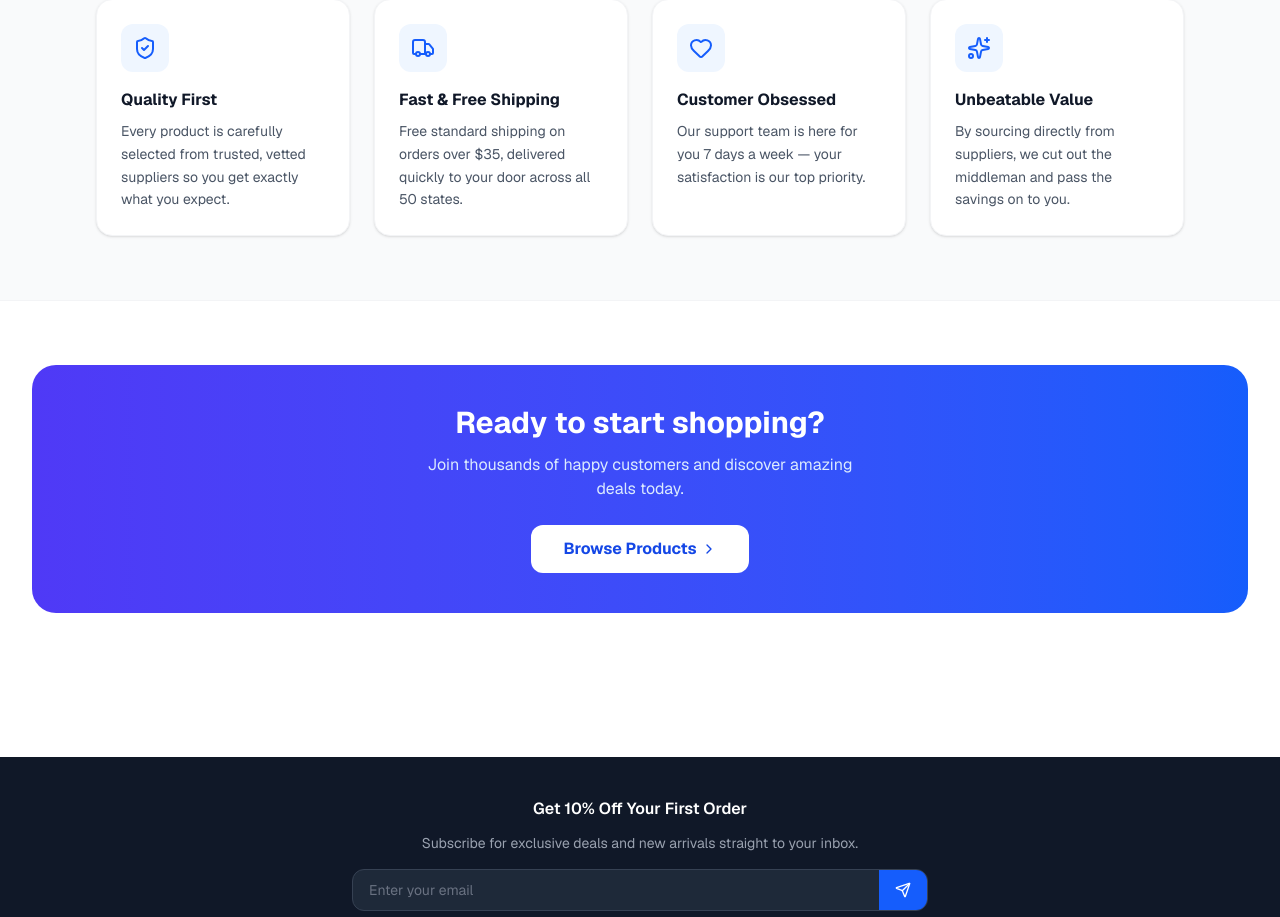
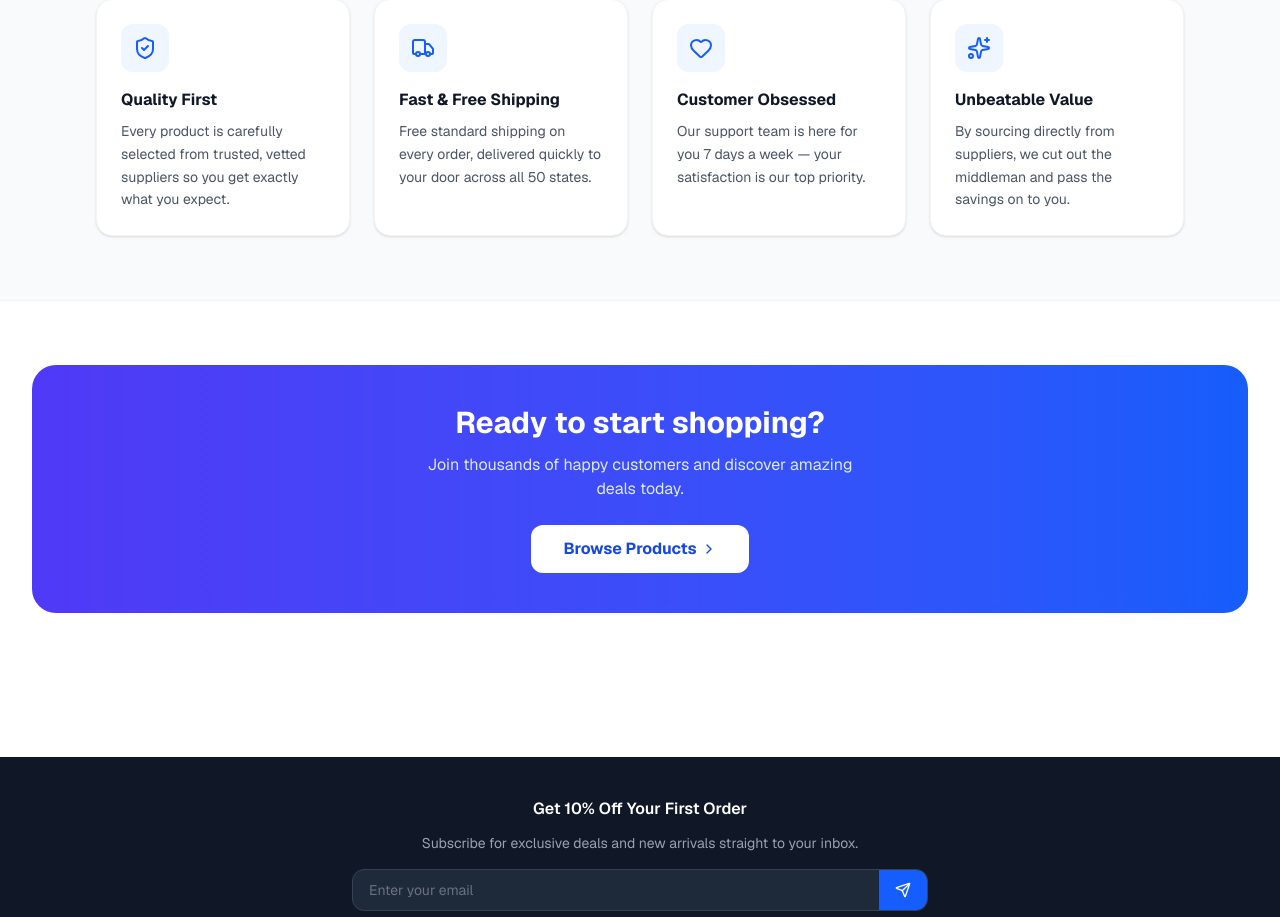
Before and after one commit to Thiagaorp/dropship-usa, a Next.js app: page /about in a window 1280 px wide. Shown: the part 1180-2097 px from the top of the page. Built offline with nearby package versions, Linux system fonts and the light colour scheme; no server answers.

Commit message:
feat: free shipping on all orders (update logic + all messaging)

```diff
--- a/app/about/page.tsx
+++ b/app/about/page.tsx
@@ -16,7 +16,7 @@ const values = [
   {
     icon: <Truck className="w-6 h-6" />,
     title: "Fast & Free Shipping",
-    desc: "Free standard shipping on orders over $35, delivered quickly to your door across all 50 states.",
+    desc: "Free standard shipping on every order, delivered quickly to your door across all 50 states.",
   },
   {
     icon: <Heart className="w-6 h-6" />,
--- a/app/checkout/page.tsx
+++ b/app/checkout/page.tsx
@@ -143,7 +143,7 @@ export default function CheckoutPage() {
   const [promoChecking, setPromoChecking] = useState(false);
 
   const sub = subtotal();
-  const shipping = sub >= 35 ? 0 : 5.99;
+  const shipping = 0; // Free shipping on all orders
   const tax = sub * 0.08;
   const discount = promo?.amount ?? 0;
   const total = Math.max(0, sub - discount + shipping + tax);
--- a/app/faq/page.tsx
+++ b/app/faq/page.tsx
@@ -12,7 +12,7 @@ const faqs = [
   },
   {
     q: "Is shipping really free?",
-    a: "Yes! We offer free standard shipping on all orders over $35. Orders under $35 have a flat $4.99 shipping fee.",
+    a: "Yes! We offer free standard shipping on every order across the United States — no minimum required.",
   },
   {
     q: "What payment methods do you accept?",
--- a/app/page.tsx
+++ b/app/page.tsx
@@ -55,7 +55,7 @@ const categories = [
 ];
 
 const perks = [
-  { icon: <Truck className="w-6 h-6" />, title: "Free US Shipping", desc: "On orders over $35" },
+  { icon: <Truck className="w-6 h-6" />, title: "Free US Shipping", desc: "On all orders, always" },
   { icon: <ShieldCheck className="w-6 h-6" />, title: "Secure Payments", desc: "256-bit SSL encryption" },
   { icon: <RefreshCcw className="w-6 h-6" />, title: "30-Day Returns", desc: "Hassle-free returns" },
   { icon: <Headphones className="w-6 h-6" />, title: "24/7 Support", desc: "Always here to help" },
--- a/app/products/[id]/page.tsx
+++ b/app/products/[id]/page.tsx
@@ -159,7 +159,7 @@ export default function ProductDetailPage() {
 
           <div className="border-t border-gray-100 pt-6 space-y-3">
             {[
-              { icon: <Truck className="w-4 h-4" />, text: "Free shipping on orders over $35" },
+              { icon: <Truck className="w-4 h-4" />, text: "Free shipping on all US orders" },
               { icon: <ShieldCheck className="w-4 h-4" />, text: "Secure payment via Stripe" },
               { icon: <RefreshCcw className="w-4 h-4" />, text: "30-day hassle-free returns" },
             ].map((item) => (
--- a/app/shipping/page.tsx
+++ b/app/shipping/page.tsx
@@ -17,8 +17,7 @@ export default function ShippingPage() {
 
       <h2>Shipping Rates & Delivery Estimates</h2>
       <ul>
-        <li><strong>Standard Shipping (Free over $35):</strong> 7–15 business days</li>
-        <li><strong>Standard Shipping (under $35):</strong> $4.99 flat rate, 7–15 business days</li>
+        <li><strong>Standard Shipping (FREE on all orders):</strong> 7–15 business days</li>
         <li><strong>Expedited Shipping:</strong> $12.99, 3–7 business days</li>
       </ul>
       <p>
```
